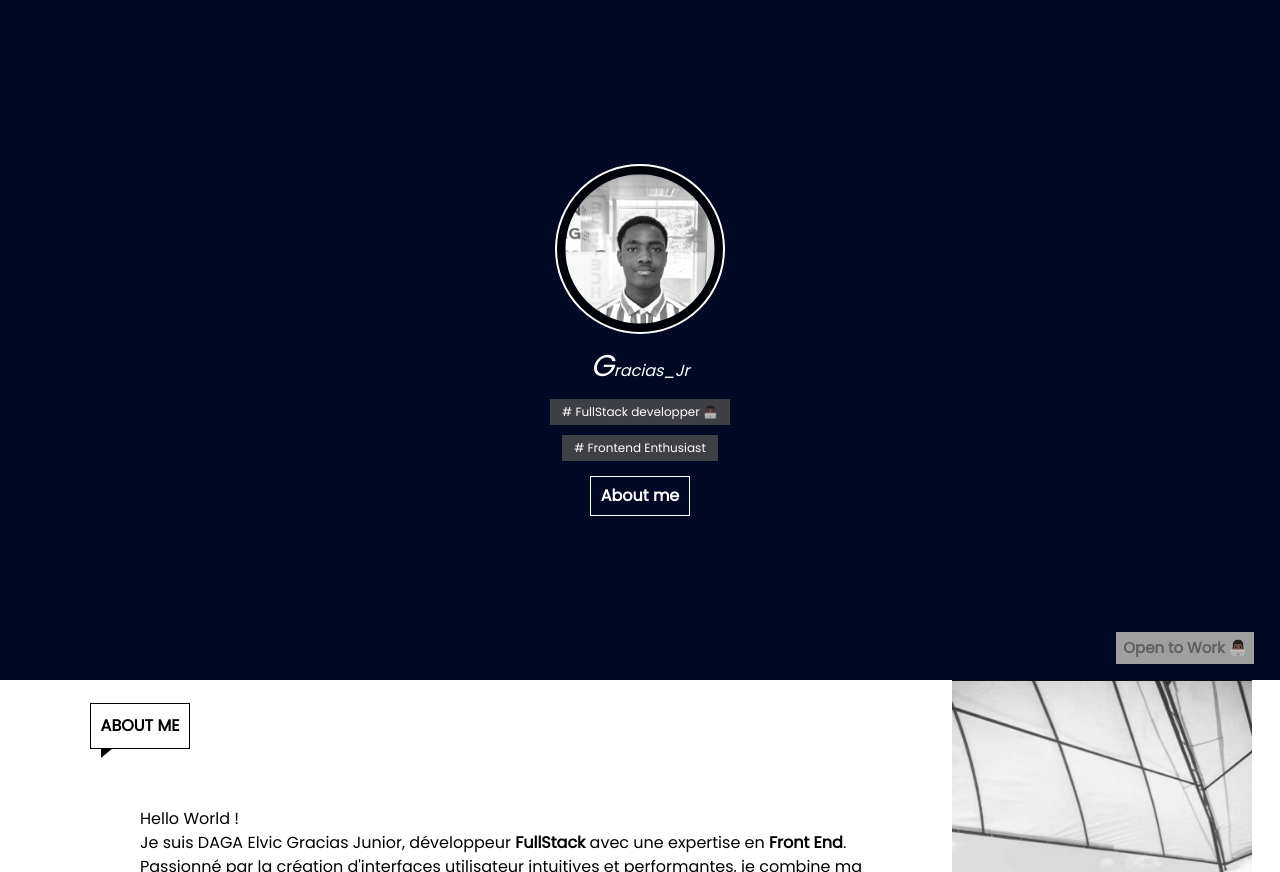
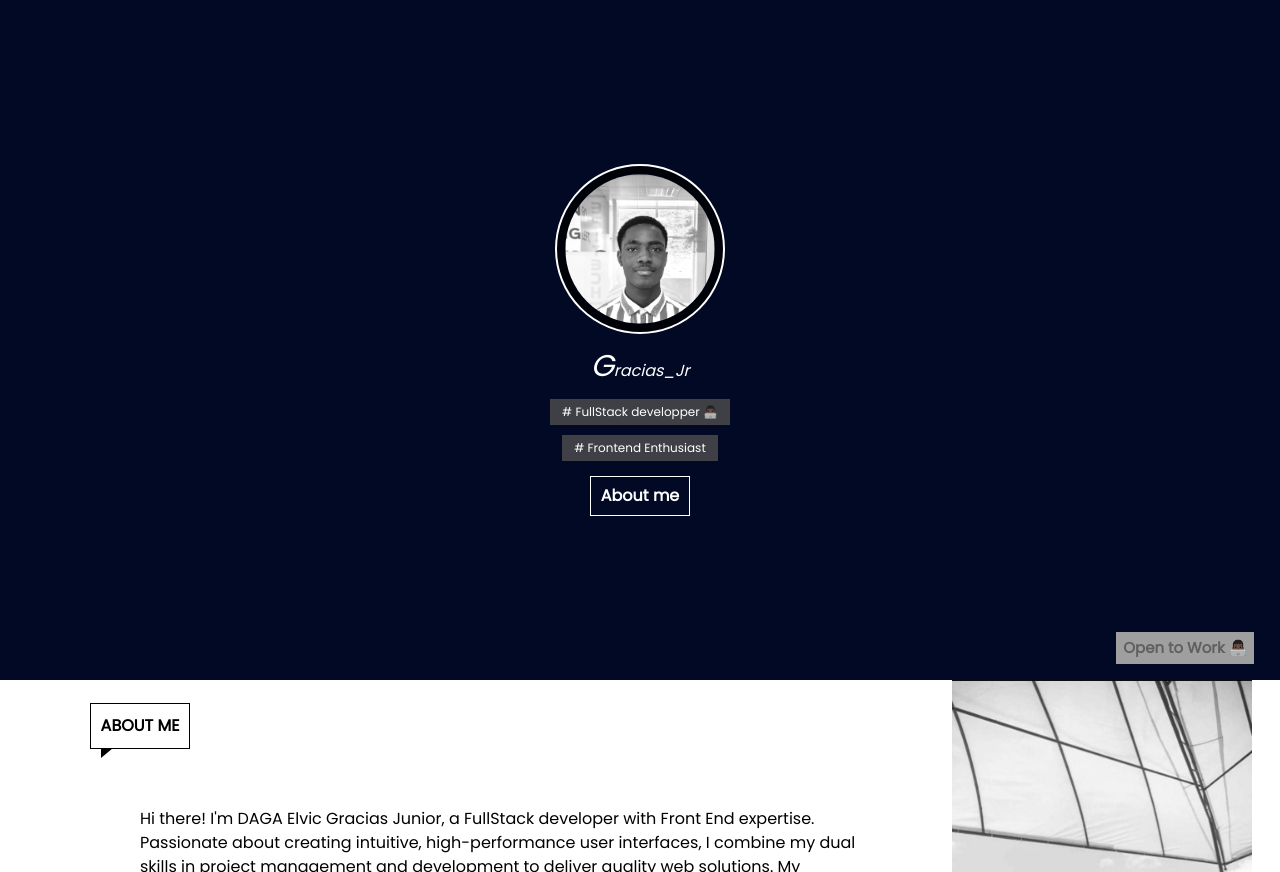
Before and after one commit to Graciasjr/Gracias_jr2, a plain HTML site: page index.html in a window 1280 px wide. Shown: the part 80-952 px from the top of the page. Drawn offline with nearby package versions, Linux system fonts and the light colour scheme; files whose address does not match are found by name.

Commit message:
[update]:about me updated

```diff
--- a/index.html
+++ b/index.html
@@ -61,9 +61,12 @@
             <span class="title text-black  before:text-black after:border-b-black">ABOUT ME</span>
             <img class="sm:absolute lg:block hidden right-7 w-[300px]" src="./Image//IDENTITE3.jpeg" alt="">
             <div class="w-[80%] sm:w-[60%] h-auto ml-[10%] mt-[9%] absolutes top-[17%] left-[10%] p-3 rounded-md text-black bg-white bg-opacity-80">
-                Hello World ! <br>
-                Je suis DAGA Elvic Gracias Junior, développeur <span class="font-bold">FullStack</span> avec une expertise en <span class="font-bold">Front End</span>.
-                Passionné par la création d'interfaces utilisateur intuitives et performantes, je combine ma double compétence en gestion de projet et développement pour livrer des solutions web de qualité. Mon background en gestion administrative me permet d'optimiser les processus de développement, tandis que ma veille technologique constante garantit l'utilisation des meilleures pratiques pour créer des expériences utilisateur exceptionnelles.
+                Hi there!
+                I'm DAGA Elvic Gracias Junior, a FullStack developer with Front End expertise. Passionate about creating intuitive,
+                high-performance user interfaces, I combine my dual skills in project management and development to deliver quality web solutions. My background in administrative management enables me to optimize development processes, while my constant technological
+                watch ensures that best practices are used to create exceptional user experiences.
+
+
             </div>
             <div class="about-footer ml-[12%] w-auto h-auto mt-[47px] flex gap-[10px]">
                 <a href="./documents/CV VERSION FR.pdf" class="border py-[7px] px-[10px] mt-[5px] font-bold cursor-pointer text-black hover:text-white hover:bg-black transition-all duration-300 ease-out">Download CV</a>
```
